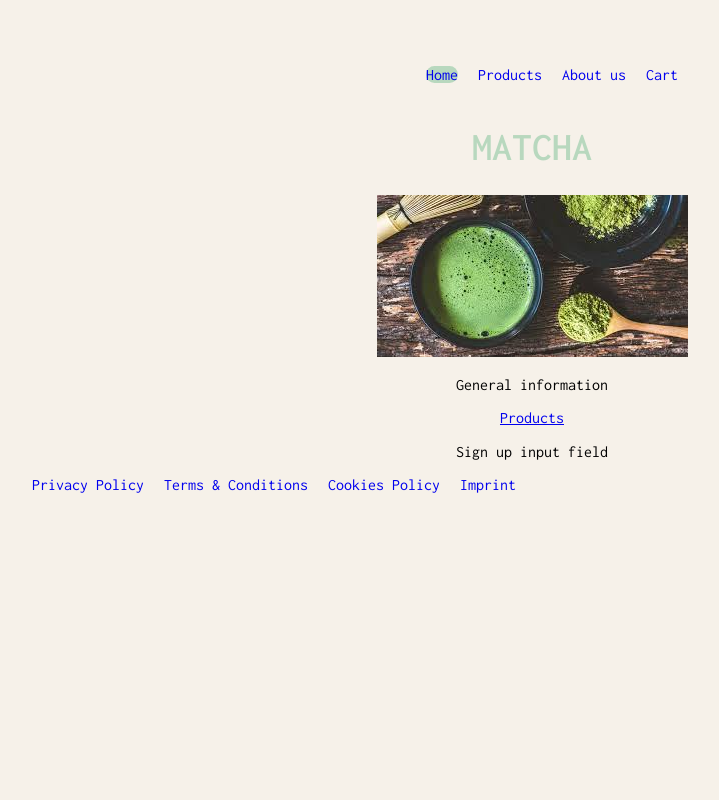
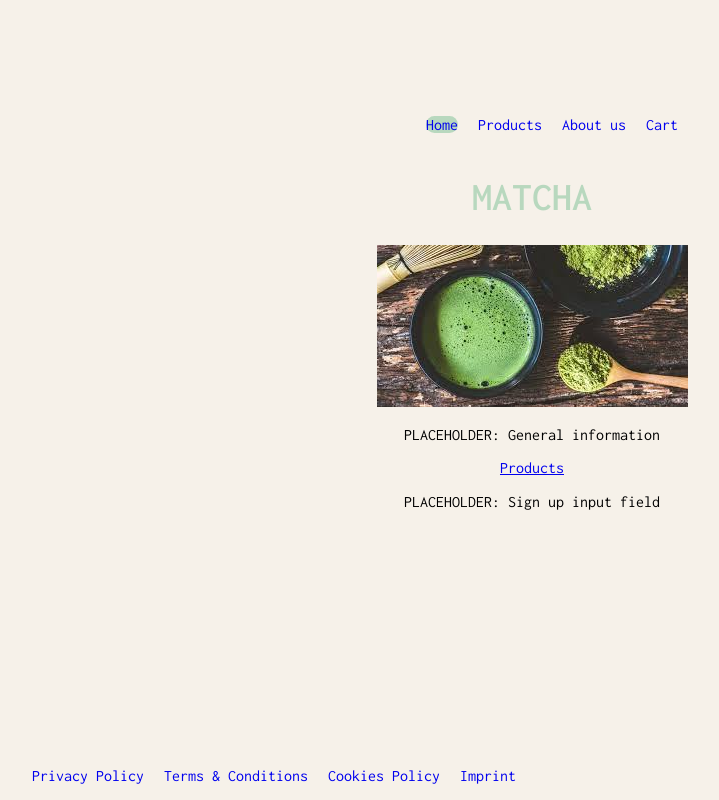
Before and after one commit to valashsab/next-js-ecommerce-store-vs, a Next.js app: page / in a window 1280 px wide. Shown: the whole page, without its empty margins (108-827 px from the left). Built offline with nearby package versions, Linux system fonts and the light colour scheme.

Commit message:
Add test attributes in html elements

```diff
--- a/app/globals.scss
+++ b/app/globals.scss
@@ -1,10 +1,10 @@
 // Nav
-.nav {
+nav {
   display: flex;
   justify-content: center;
   align-items: center;
   flex-direction: row;
-  text-align: left;
+  // text-align: left;
 }
 
 .headerLinks {
@@ -18,28 +18,31 @@ nav ul {
   text-decoration: none;
   list-style-type: none;
 }
-.nav li {
-  // text-decoration: none;
-  display: flex;
-}
 
 .navHome {
   background-color: #b8d8be;
   border-radius: 10px;
 }
 
-// Footer - footer fixieren !!!
+// Footer
+footer {
+  display: flex;
+  justify-content: center;
+  align-items: center;
+  flex-direction: row;
+  // text-align: left;
+  position: fixed;
+  bottom: 0;
+}
 
-// .footer {
-//   position: fixed;
-
-.footer ul {
+footer ul {
   display: flex;
   flex-direction: row;
   gap: 20px;
   text-decoration: none;
   list-style-type: none;
 }
+
 .footerLinks {
   text-decoration: none;
 }
@@ -48,13 +51,8 @@ nav ul {
 body {
   background-color: #f6f1e9;
   font-family: 'Dosis', sans-serif;
-  margin: 50px 100px;
+  margin: 100px 100px;
   padding: 0px;
-}
-
-// main page
-
-.mainPage {
   display: flex;
   justify-content: center;
   flex-direction: column;
@@ -93,3 +91,10 @@ h1 {
 // COLORS:
 // fabrliche mint Akzente: #b8d8be
 // background-color: #f6f1e9
+
+.testLayout {
+  display: flex;
+  justify-content: center;
+  position: fixed;
+  bottom: 0;
+}
--- a/app/layout.js
+++ b/app/layout.js
@@ -20,8 +20,7 @@ export default function RootLayout({ children }) {
   return (
     <html lang="en">
       <body className={inconsolata.className}>
-        <div>
-          <nav className="nav">
+        <nav>
           <ul>
             <li className="navHome">
               <Link className="headerLinks" href="/">
@@ -45,10 +44,8 @@ export default function RootLayout({ children }) {
             </li>
           </ul>
         </nav>
-        </div>
         {children}
-        <div>
-          <footer className="footer">
+        <footer>
           <ul>
             <li>
               <Link className="footerLinks" href="/privacypolicy">
@@ -72,7 +69,6 @@ export default function RootLayout({ children }) {
             </li>
           </ul>
         </footer>
-        </div>
       </body>
     </html>
   );
--- a/app/page.js
+++ b/app/page.js
@@ -5,13 +5,13 @@ import matchapowder from '../public/images/matchapowder.jpg';
 
 export default function Home() {
   return (
-    <main className="mainPage">
+    <main>
       <h1>MATCHA</h1>
       <div className="mainImg">
         <Image src={matchapowder} alt="matcha powder" />
       </div>
       <section className="generalInfo">
-        <p>General information</p>
+        <p>PLACEHOLDER: General information</p>
       </section>
       <section className="productsLink">
         {' '}
@@ -19,7 +19,7 @@ export default function Home() {
       </section>
       <br />
       <section className="signUp">
-        <div>Sign up input field</div>
+        <div>PLACEHOLDER: Sign up input field</div>
       </section>
     </main>
   );
--- a/app/products/[productId]/page.js
+++ b/app/products/[productId]/page.js
@@ -25,17 +25,17 @@ export default function SingleProductPage(props) {
 
   return (
     <div>
-      <h1>Matcha premium selection</h1>
-      <h2>{singleProduct.type}</h2>
+      <h1>{singleProduct.type}</h1>
 
       <Image
+        data-test-id="product-image"
         src={`/images/${singleProduct.type}.png`}
         alt={singleProduct.type}
         width={200}
         height={200}
       />
       <ul>
-        <li>{singleProduct.price}</li>
+        <li data-test-id="product-price">{singleProduct.price}</li>
         <li>{singleProduct.weight}</li>
       </ul>
       <div>{productToDisplay?.itemNumber}</div>
```
Also changed, not shown: app/products/[productId]/AddToCartForm.js (+15 -4 lines), 1 other file (tests, documents, lock files or other folders). Lines whose indentation alone changed are shown as unchanged.
